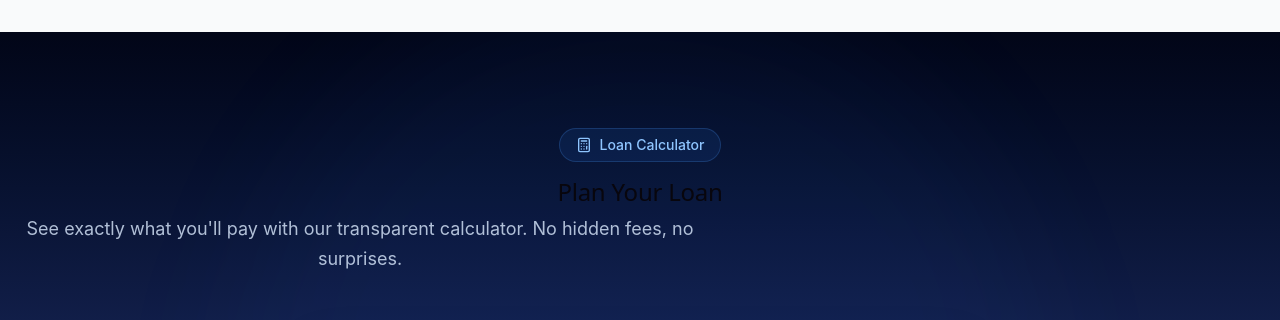
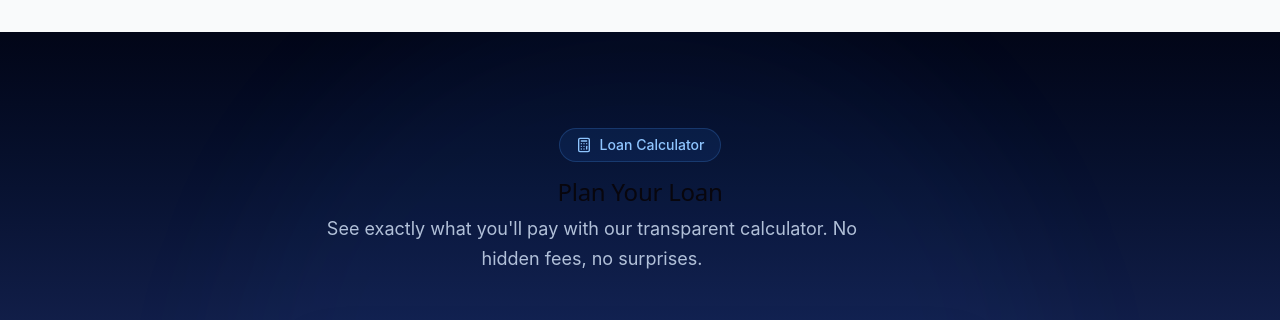
Before and after one commit to worldwideme523-gif/Loan, a React (Vite) app in the folder Frontend/: page / in a window 1280 px wide. Shown: the part 1100-1420 px from the top of the page. Built offline with nearby package versions, Linux system fonts and the light colour scheme; no server answers.

Commit message:
Fix centering of calculator section content with flexbox layout

```diff
--- a/Frontend/src/components/pages/Home.jsx
+++ b/Frontend/src/components/pages/Home.jsx
@@ -288,18 +288,18 @@ const Home = () => {
         <div className="absolute top-1/2 left-1/2 -translate-x-1/2 -translate-y-1/2 w-[800px] h-[800px] bg-blue-500/5 rounded-full blur-3xl" />
         <div className="absolute bottom-0 left-0 right-0 h-px bg-gradient-to-r from-transparent via-blue-500/20 to-transparent" />
 
-        <div className="container mx-auto px-6 relative">
-          <motion.div variants={fadeInUp} className="text-center mb-12">
+        <div className="container mx-auto px-6 relative flex flex-col items-center">
+          <motion.div variants={fadeInUp} className="text-center mb-12 w-full max-w-2xl">
             <div className="inline-flex items-center gap-2 bg-blue-500/10 text-blue-300 px-4 py-1.5 rounded-full text-sm font-medium mb-4 border border-blue-400/20">
               <Calculator className="size-4" />
               Loan Calculator
             </div>
-            <h2 className="text-4xl md:text-5xl font-bold text-white mb-4 tracking-tight">Plan Your Loan</h2>
-            <p className="text-lg text-blue-100/80 max-w-2xl mx-auto leading-relaxed">
+            <h2 className="text-4xl md:text-5xl font-bold text-white mb-4 tracking-tight text-center">Plan Your Loan</h2>
+            <p className="text-lg text-blue-100/80 max-w-xl mx-auto leading-relaxed text-center">
               See exactly what you'll pay with our transparent calculator. No hidden fees, no surprises.
             </p>
           </motion.div>
-          <motion.div variants={fadeInUp} className="max-w-2xl mx-auto">
+          <motion.div variants={fadeInUp} className="w-full max-w-2xl">
             <LoanCalculator />
           </motion.div>
         </div>
```
